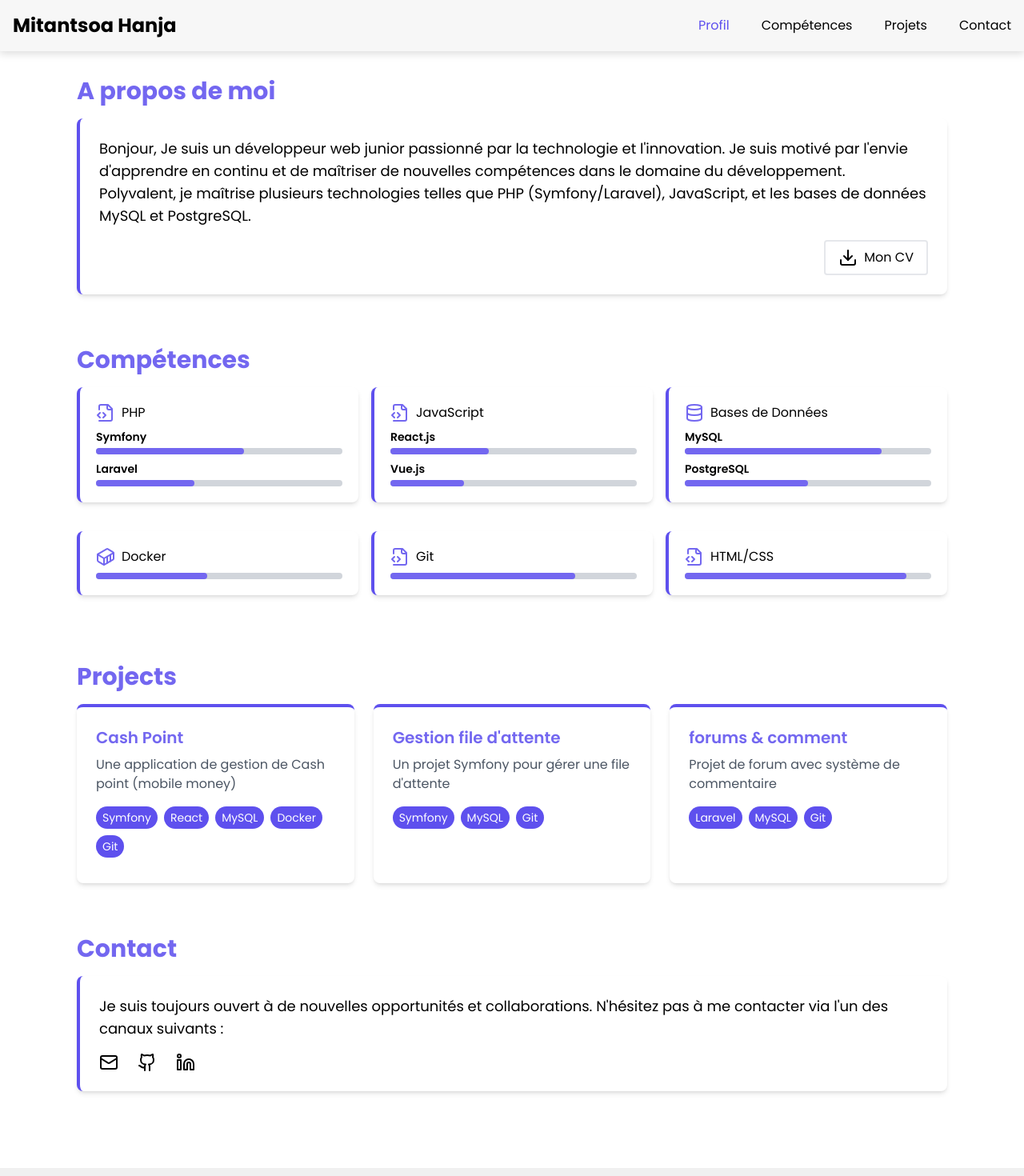
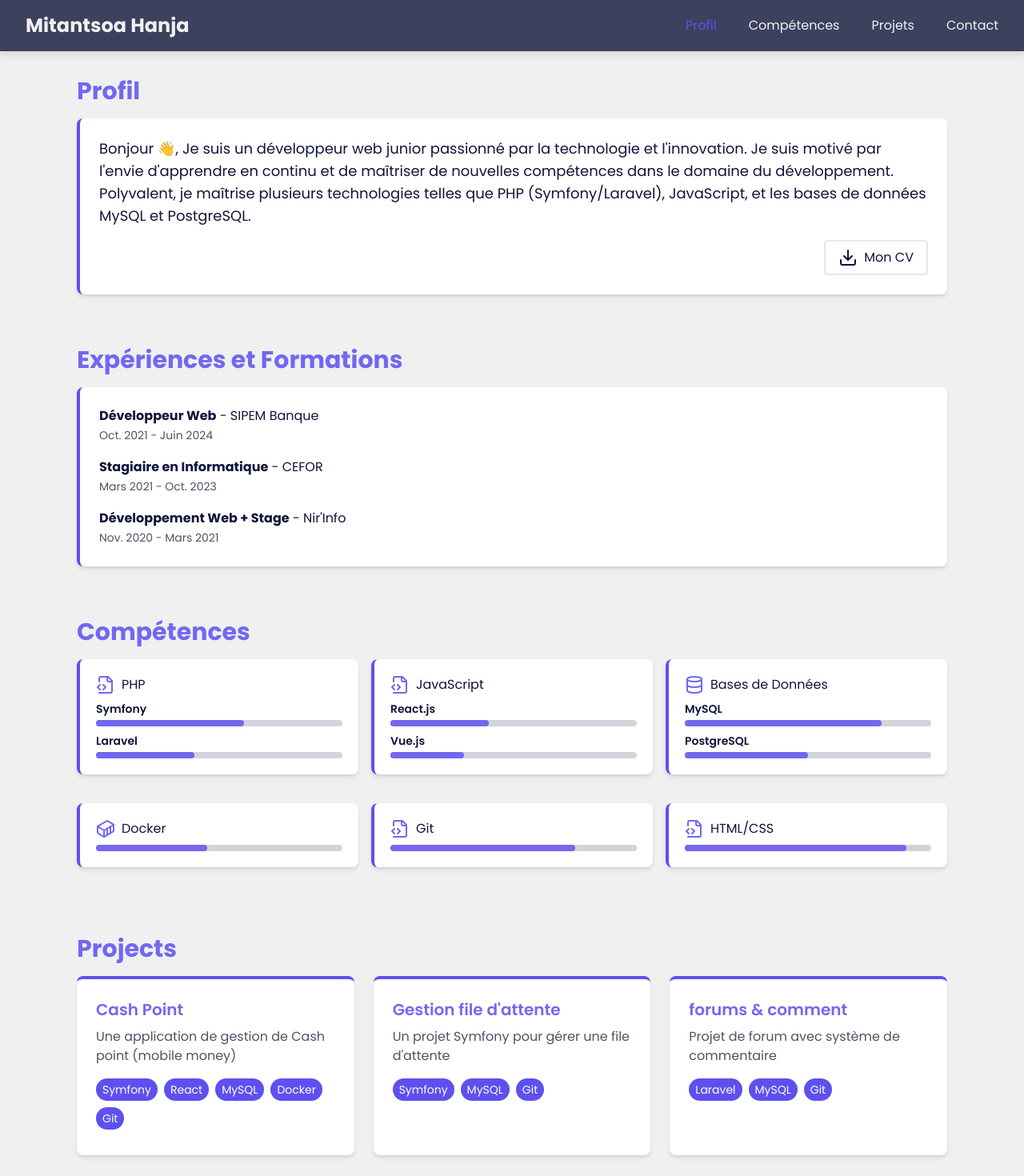
Before and after one commit to mitantsoa1/portfolio, a React (Vite) app: page / in a window 1280 px wide. Shown: the top 1470 px of the page at 80% size. Built offline with nearby package versions, Linux system fonts and the light colour scheme.

Commit message:
design page

```diff
--- a/src/App.jsx
+++ b/src/App.jsx
@@ -18,7 +18,7 @@ function App() {
   return (
     <div className="min-h-screen bg-background">
       <Headers />
-      <main className="container px-24 py-8 mx-auto ">
+      <main className="container py-8 mx-auto lg:px-24 md:px-16 sm:px-8 ">
         {" "}
         {/* Added mt-16 for top margin */}
         <About />
--- a/src/components/About.jsx
+++ b/src/components/About.jsx
@@ -1,12 +1,13 @@
 import React from "react";
 import DownloadCVButton from "./DownloadCVButton";
+
 const About = () => {
   return (
     <section id="profil" className="my-16">
-      <h2 className="mb-4 text-3xl font-bold text-primary">A propos de moi</h2>
+      <h2 className="mb-4 text-3xl font-bold text-primary">Profil</h2>
       <div className="p-6 bg-white border-l-4 rounded-lg shadow-md border-secondary">
         <p className="mb-4 text-lg">
-          Bonjour, Je suis un développeur web junior passionné par la
+          Bonjour 👋, Je suis un développeur web junior passionné par la
           technologie et l'innovation. Je suis motivé par l'envie d'apprendre en
           continu et de maîtriser de nouvelles compétences dans le domaine du
           développement.
@@ -16,6 +17,35 @@ const About = () => {
         </p>
         <DownloadCVButton />
       </div>
+
+      {/* Expériences */}
+      <section id="experience" className="my-16">
+        <h2 className="mb-4 text-3xl font-bold text-primary">
+          Expériences et Formations
+        </h2>
+        <div className="p-6 bg-white border-l-4 rounded-lg shadow-md border-secondary">
+          <ul className="space-y-4">
+            <li>
+              <strong>Développeur Web</strong> - SIPEM Banque <br />
+              <span className="text-sm text-gray-600">
+                Oct. 2021 - Juin 2024
+              </span>
+            </li>
+            <li>
+              <strong>Stagiaire en Informatique</strong> - CEFOR <br />
+              <span className="text-sm text-gray-600">
+                Mars 2021 - Oct. 2023
+              </span>
+            </li>
+            <li>
+              <strong>Développement Web + Stage</strong> - Nir'Info <br />
+              <span className="text-sm text-gray-600">
+                Nov. 2020 - Mars 2021
+              </span>
+            </li>
+          </ul>
+        </div>
+      </section>
     </section>
   );
 };
--- a/src/components/Contact.jsx
+++ b/src/components/Contact.jsx
@@ -4,34 +4,41 @@ import { Github, Linkedin, Mail } from "lucide-react";
 const Contact = () => {
   return (
     <section id="contact" className="my-16">
-      <h2 className="mb-4 text-3xl font-bold text-primary">Contact</h2>
-      <div className="p-6 bg-white border-l-4 rounded-lg shadow-md border-secondary">
-        <p className="mb-4 text-lg">
-          Je suis toujours ouvert à de nouvelles opportunités et collaborations.
-          N'hésitez pas à me contacter via l'un des canaux suivants :
+      <h2 className="mb-4 text-3xl font-bold text-primary">
+        Entrons en contact
+      </h2>
+      <div className="p-6 border-l-4 rounded-lg shadow-md bg-gradient-to-r from-white to-gray-50 border-secondary">
+        <p className="mb-6 text-lg text-gray-700">
+          Vous avez un projet, une idée ou une opportunité intéressante à
+          discuter ? Je suis toujours disponible pour échanger et explorer de
+          nouvelles collaborations. N'hésitez pas à me joindre via les
+          plateformes suivantes :
         </p>
-        <div className="flex flex-row space-x-4">
+        <div className="flex flex-row justify-center space-x-6">
           <a
             href="mailto:ainamitantso@gmail.com"
-            className="flex items-center transition-colors hover:text-secondary"
+            className="flex items-center text-gray-700 transition-transform transform hover:text-secondary hover:scale-110"
           >
-            <Mail className="w-6 h-6 mr-2" />
+            <Mail className="w-8 h-8 mr-2" />
+            <span className="text-lg font-semibold">Email</span>
           </a>
           <a
             href="https://github.com/mitantsoa1"
             target="_blank"
             rel="noopener noreferrer"
-            className="flex items-center transition-colors hover:text-secondary"
+            className="flex items-center text-gray-700 transition-transform transform hover:text-secondary hover:scale-110"
           >
-            <Github className="w-6 h-6 mr-2" />
+            <Github className="w-8 h-8 mr-2" />
+            <span className="text-lg font-semibold">GitHub</span>
           </a>
           <a
             href="https://www.linkedin.com/in/mitantsoa-rakotomalala-60a122186/"
             target="_blank"
             rel="noopener noreferrer"
-            className="flex items-center transition-colors hover:text-secondary"
+            className="flex items-center text-gray-700 transition-transform transform hover:text-secondary hover:scale-110"
           >
-            <Linkedin className="w-6 h-6 mr-2" />
+            <Linkedin className="w-8 h-8 mr-2" />
+            <span className="text-lg font-semibold">LinkedIn</span>
           </a>
         </div>
       </div>
--- a/src/components/Headers.jsx
+++ b/src/components/Headers.jsx
@@ -56,14 +56,16 @@ const Headers = () => {
 
   return (
     <header
-      className={`fixed top-0 left-0 right-0 z-50 py-4 transition-all duration-300 ${
+      className={`fixed top-0 left-0 right-0 z-50 py-4 transition-all duration-300 bg-dark text-light p-4 ${
         isScrolled
-          ? "bg-white bg-opacity-90 shadow-lg"
-          : "bg-gris bg-opacity-80 shadow-[0px_2px_10px_1px_#00000024]"
+          ? " bg-opacity-90 shadow-lg"
+          : " bg-opacity-80 shadow-[0px_2px_10px_1px_#00000024]"
       }`}
     >
       <div className="container flex items-center justify-between px-4 mx-auto">
-        <h1 className="text-2xl font-bold">Mitantsoa Hanja</h1>
+        <h1 className="font-bold lg:text-2xl md:text-2xl sm:text-xl text-light">
+          Mitantsoa Hanja
+        </h1>
         <nav>
           <ul className="flex space-x-10">
             {["profil", "compétences", "projets", "contact"].map((section) => (
--- a/src/index.css
+++ b/src/index.css
@@ -4,63 +4,59 @@
 @tailwind components;
 @tailwind utilities;
 
+@layer base {
+  :root {
+    --color-dark: 16 22 58; /* #10163A */
+    --color-primary: 115 103 240; /* #7367f0 */
+    --color-light: 240 240 240; /* #F0F0F0 */
+    --color-secondary: 94 80 238; /* #5e50ee */
+  }
+}
+
 @layer components {
   .underline-animation {
-        @apply relative inline-block; /* Assure l'alignement et la gestion de positionnement */
+    @apply relative inline-block;
   }
 
   .underline-animation::after {
-        @apply absolute content-[''] w-full h-1 left-0 top-6 bg-primary scale-x-0 transition-transform duration-300 origin-left; /* Définit l'animation */
+    @apply absolute content-[''] w-full h-1 left-0 bottom-0 bg-secondary scale-x-0 transition-transform duration-300 origin-left;
   }
 
   .underline-animation:hover::after {
-        @apply scale-x-100; /* Déclenche l'animation au hover */
+    @apply scale-x-100;
+  }
+
+  .btn {
+    @apply px-6 py-2 font-semibold transition-all duration-300 rounded-full;
+  }
+
+  .btn-primary {
+    @apply bg-primary text-light hover:bg-secondary;
+  }
+
+  .btn-outline {
+    @apply border-2 border-primary text-primary hover:bg-primary hover:text-light;
+  }
+
+  .card {
+    @apply p-6 transition-all duration-300 bg-white rounded-lg shadow-md hover:shadow-lg;
   }
 }
 
-:root {
-  --color-primary: #7367f0;
-  --color-secondary: #5e50ee;
-  --color-background: #F0F0F0;
-}
-
+@layer utilities {
   html {
     scroll-behavior: smooth;
   }
 
   body {
-  background-color: var(--color-background);
-  font-family: 'Poppins', sans-serif;
-}
-
-.bg-primary {
-  background-color: var(--color-primary);
-}
-
-.bg-secondary {
-  background-color: var(--color-secondary);
-}
-
-.text-primary {
-  color: var(--color-primary);
-}
-
-.text-secondary {
-  color: var(--color-secondary);
-}
-
-.hover\:bg-primary:hover {
-  background-color: var(--color-primary);
-}
-
-.hover\:bg-secondary:hover {
-  background-color: var(--color-secondary);
+    @apply bg-light text-dark font-poppins;
   }
 
   h1, h2, h3, h4, h5, h6 {
-  font-weight: 600;
+    @apply font-semibold text-dark;
   }
 
   section {
-  scroll-margin-top: 4rem;
+    @apply scroll-mt-16;
   }
+}
--- a/tailwind.config.js
+++ b/tailwind.config.js
@@ -3,16 +3,14 @@ export default {
   content: ["./index.html", "./src/**/*.{js,ts,jsx,tsx}"],
   theme: {
     extend: {
+      colors: {
+        dark: "rgb(var(--color-dark) / <alpha-value>)",
+        primary: "rgb(var(--color-primary) / <alpha-value>)",
+        light: "rgb(var(--color-light) / <alpha-value>)",
+        secondary: "rgb(var(--color-secondary) / <alpha-value>)",
+      },
       fontFamily: {
-        sans: ["Poppins", "sans-serif"],
-      },
-      colors: {
-        header: "#3b2af3",
-        primary: "#7367f0",
-        secondary: "#5e50ee",
-        background: "#FFF",
-        gris: "#F6F6F6",
-        hover: "#220ef7",
+        poppins: ["Poppins", "sans-serif"],
       },
     },
   },
```
Lines whose indentation alone changed are shown as unchanged.
